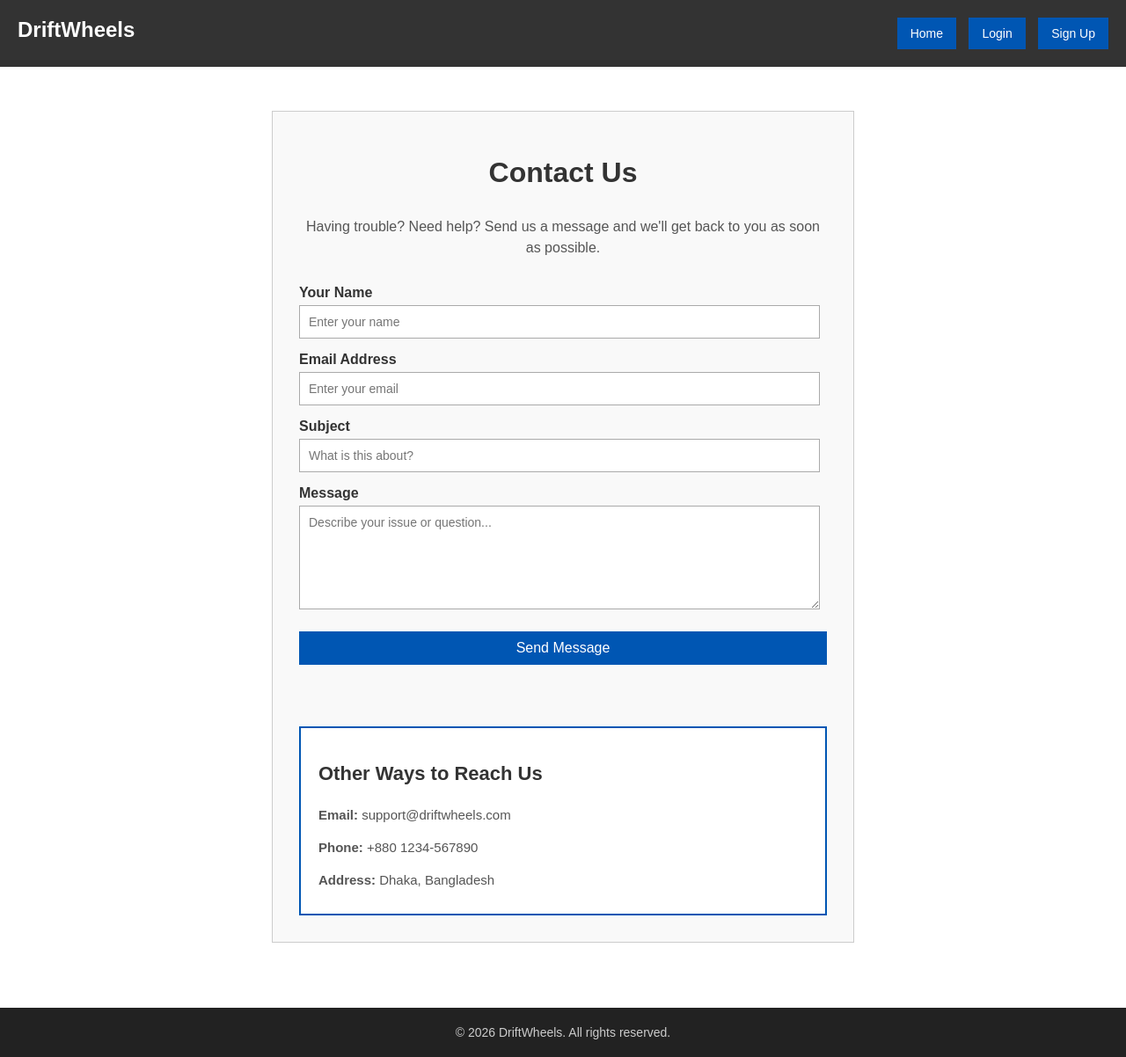
After one commit to Slightsmile/DriftWheels, a PHP site: page /contact.html in a window 1280 px wide. The commit adds this page. Shown: the whole page at 88% size. Run offline with PHP 8.4, Linux system fonts and the light colour scheme.

Commit message:
contact page

```diff
--- /dev/null
+++ b/contact.html
@@ -0,0 +1,66 @@
+<!DOCTYPE html>
+<html>
+
+<head>
+    <meta charset="UTF-8">
+    <meta name="viewport" content="width=device-width, initial-scale=1.0">
+    <title>Contact Us - DriftWheels</title>
+    <link rel="stylesheet" href="style.css">
+</head>
+
+<body>
+
+    <div class="navbar">
+        <div class="logo">DriftWheels</div>
+        <div class="menu">
+            <a href="index.html"><button>Home</button></a>
+            <a href="login.html"><button>Login</button></a>
+            <a href="signup.html"><button>Sign Up</button></a>
+        </div>
+    </div>
+
+    <div class="contact-container">
+        <h1>Contact Us</h1>
+        <p class="contact-intro">Having trouble? Need help? Send us a message and we'll get back to you as soon as
+            possible.</p>
+
+        <form class="contact-form">
+            <div class="input-group">
+                <label for="name">Your Name</label>
+                <input type="text" id="name" class="input-field" placeholder="Enter your name" required>
+            </div>
+
+            <div class="input-group">
+                <label for="email">Email Address</label>
+                <input type="email" id="email" class="input-field" placeholder="Enter your email" required>
+            </div>
+
+            <div class="input-group">
+                <label for="subject">Subject</label>
+                <input type="text" id="subject" class="input-field" placeholder="What is this about?" required>
+            </div>
+
+            <div class="input-group">
+                <label for="message">Message</label>
+                <textarea id="message" class="input-field" rows="6" placeholder="Describe your issue or question..."
+                    required></textarea>
+            </div>
+
+            <button type="submit" class="action-btn">Send Message</button>
+        </form>
+
+        <div class="contact-info">
+            <h2>Other Ways to Reach Us</h2>
+            <p><b>Email:</b> support@driftwheels.com</p>
+            <p><b>Phone:</b> +880 1234-567890</p>
+            <p><b>Address:</b> Dhaka, Bangladesh</p>
+        </div>
+    </div>
+
+    <div class="footer">
+        © 2026 DriftWheels. All rights reserved.
+    </div>
+
+</body>
+
+</html>
--- a/style.css
+++ b/style.css
@@ -500,3 +500,92 @@ body {
 .seller-details {
     margin-top: 10px;
 }
+
+/* Contact page */
+
+.contact-container {
+    display: flex;
+    flex-direction: column;
+    width: 600px;
+    margin: 50px auto;
+    padding: 30px;
+    border: 1px solid #ccc;
+    background-color: #f9f9f9;
+}
+
+.contact-container h1 {
+    font-size: 32px;
+    text-align: center;
+    margin-bottom: 15px;
+    color: #333;
+}
+
+.contact-intro {
+    text-align: center;
+    font-size: 16px;
+    color: #555;
+    margin-bottom: 30px;
+    line-height: 1.5;
+}
+
+.contact-form {
+    display: flex;
+    flex-direction: column;
+    margin-bottom: 40px;
+}
+
+.contact-form .input-group {
+    display: flex;
+    flex-direction: column;
+    margin-bottom: 15px;
+}
+
+.contact-form .input-group label {
+    display: block;
+    margin-bottom: 5px;
+    font-weight: bold;
+}
+
+.contact-form .input-field {
+    width: 95%;
+    padding: 10px;
+    border: 1px solid #aaa;
+    font-size: 14px;
+}
+
+.contact-form textarea.input-field {
+    resize: vertical;
+    font-family: Arial, sans-serif;
+}
+
+.contact-form .action-btn {
+    width: 100%;
+    padding: 10px;
+    background-color: #0056b3;
+    color: white;
+    border: none;
+    font-size: 16px;
+    cursor: pointer;
+    margin-top: 10px;
+}
+
+.contact-info {
+    display: flex;
+    flex-direction: column;
+    background-color: #fff;
+    padding: 20px;
+    border: 2px solid #0056b3;
+    margin-top: 30px;
+}
+
+.contact-info h2 {
+    font-size: 22px;
+    margin-bottom: 15px;
+    color: #333;
+}
+
+.contact-info p {
+    margin: 10px 0;
+    font-size: 15px;
+    color: #555;
+}
```
